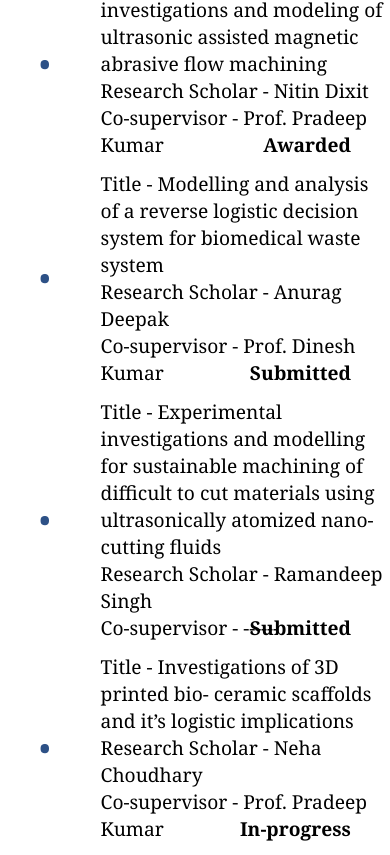
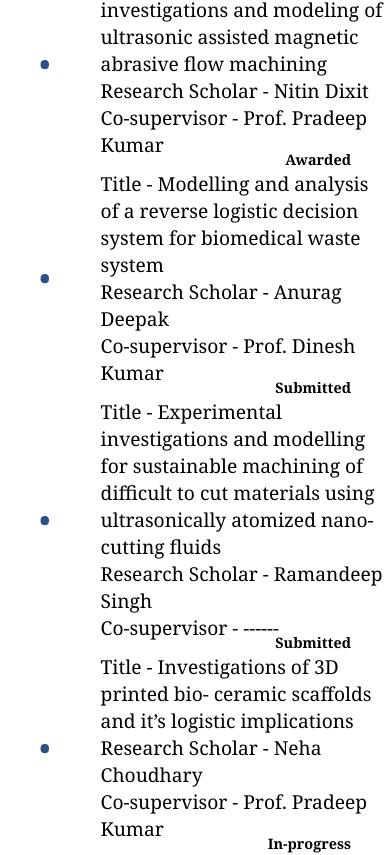
Before and after one commit to Kirthik24/varun-sharma-profile, a React (Vite) app: page /research in a window 390 px wide. Shown: the part 1039-1894 px from the top of the page. Built offline with nearby package versions, Linux system fonts and the light colour scheme.

Commit message:
research responsive done

```diff
--- a/src/css/ulist.scss
+++ b/src/css/ulist.scss
@@ -156,13 +156,13 @@
         font-family: 'Georgia';
         font-style: normal;
         font-weight: 700;
-        font-size: 1.2rem;
+        font-size: 0.9rem;
         line-height: 27px;
         color: #000000;
         position: absolute;
         margin: 0;
         right: 0;
-        bottom: 0;
+        bottom: -15px;
 
     }
 
```
